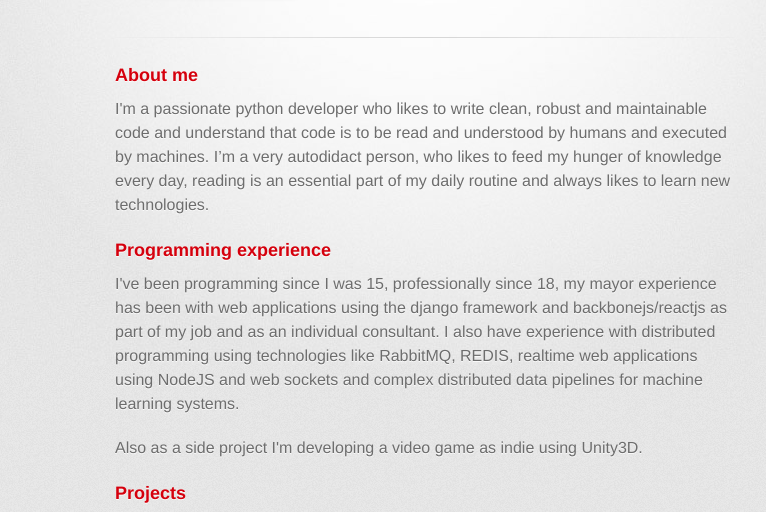
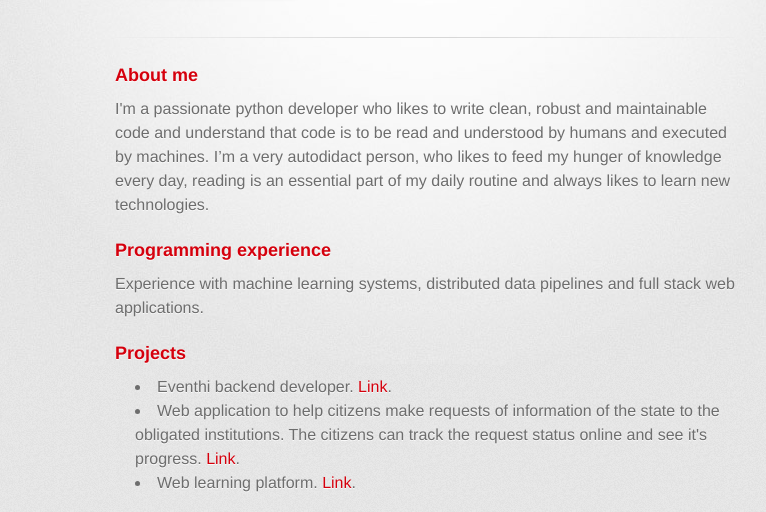
Before and after one commit to rcjmurillo/rcjmurillo.github.io, a plain HTML site: page index.html in a window 1280 px wide. Shown: the part 209-721 px from the top of the page, without its empty margins (215-981 px from the left). Drawn offline with Linux system fonts and the light colour scheme; a web font is replaced by a local one.

Commit message:
update experience

```diff
--- a/index.html
+++ b/index.html
@@ -37,9 +37,7 @@
 <h3>
 <a name="programming-experience" class="anchor" href="#programming-experience"><span class="octicon octicon-link"></span></a>Programming experience</h3>
 
-<p>I've been programming since I was 15, professionally since 18, my mayor experience has been with web applications using the django framework and backbonejs/reactjs as part of my job and as an individual consultant.
-I also have experience with distributed programming using technologies like RabbitMQ, REDIS, realtime web applications using NodeJS and web sockets and complex distributed data pipelines for machine learning systems.</p>
-<p>Also as a side project I'm developing a video game as indie using Unity3D.</p>
+<p>Experience with machine learning systems, distributed data pipelines and full stack web applications.</p>
 
 <h3>
 <a name="projects" class="anchor" href="#projects"><span class="octicon octicon-link"></span></a>Projects</h3>
```
